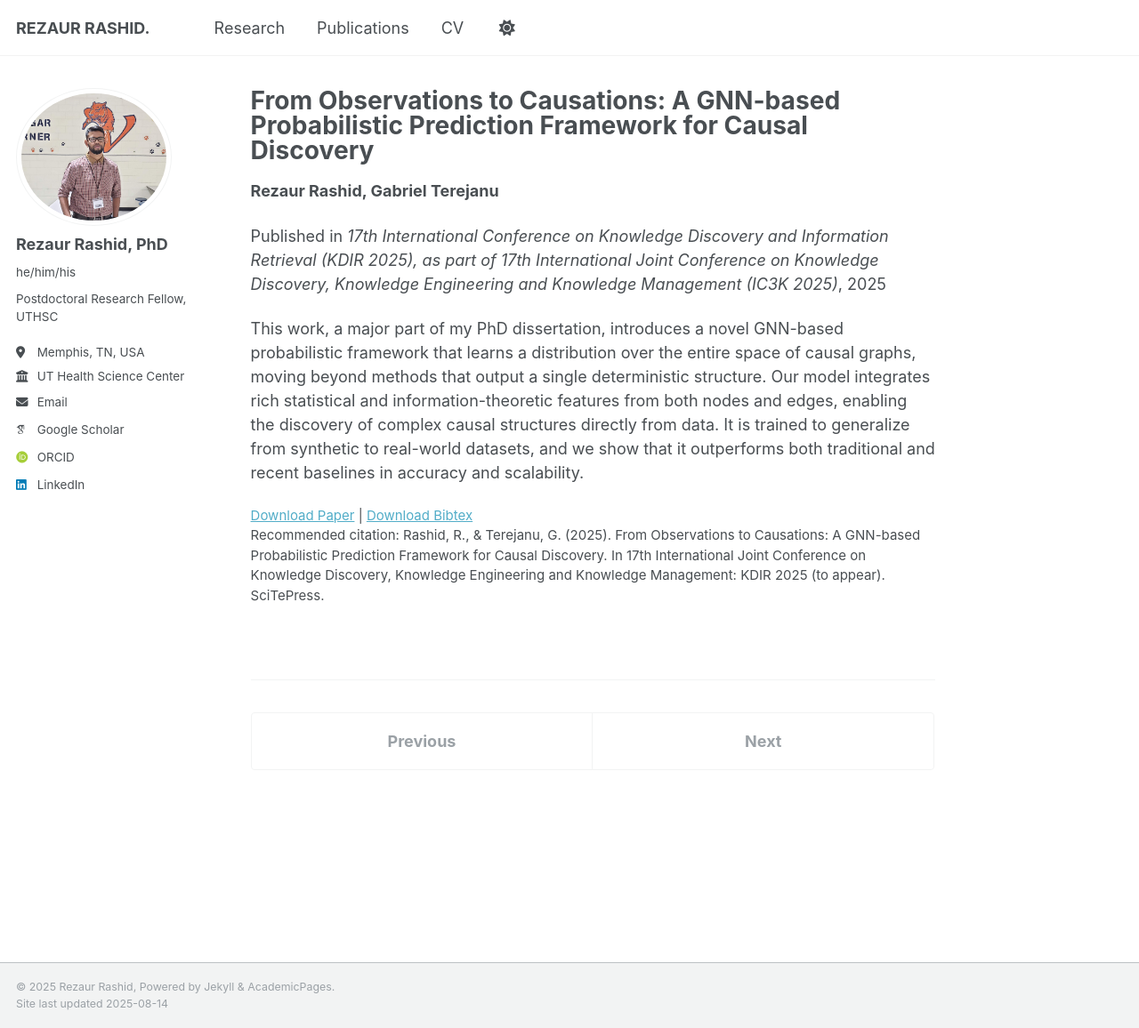
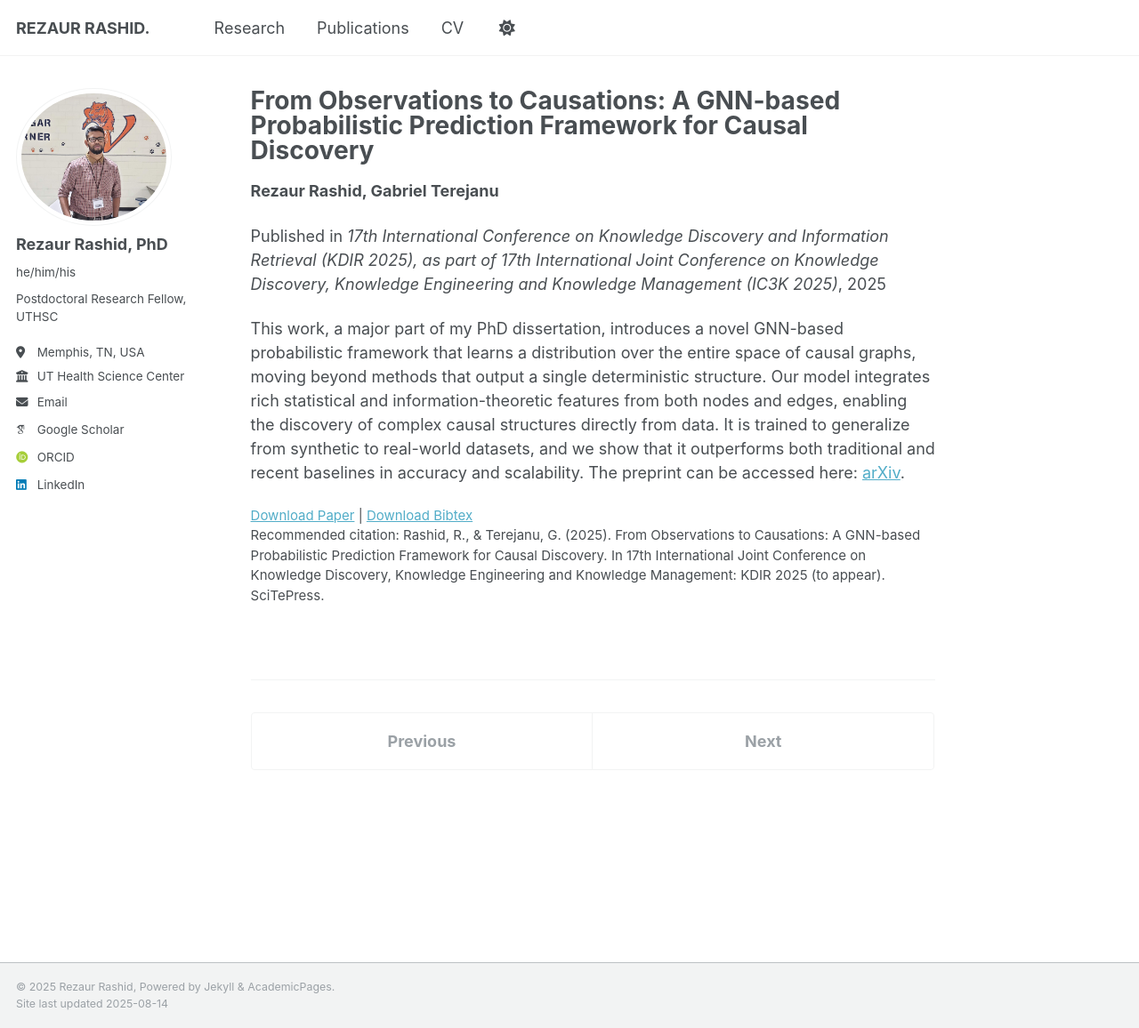
Before and after one commit to rezaurrashid/rezaurrashid.github.io, a Jekyll site: the page built from _publications/rashid2025graph.md, in a window 1280 px wide and 1156 px high. Shown: the whole window at 89% size. Built offline with Jekyll 4.4.1, drawn with Linux system fonts in a browser that asks for light colours; some web fonts are replaced; a script that is not in the unit is left out.

Commit message:
updated publications

```diff
--- a/_publications/rashid2025graph.md
+++ b/_publications/rashid2025graph.md
@@ -4,11 +4,11 @@ collection: publications
 category: conferences
 permalink: /publication/rashid2025graph
 authors: "Rezaur Rashid, Gabriel Terejanu"
-date: 2025-10-22 # Use the first day of the conference, or the publication date if you know it
+date: 2025-07-22 # Use the first day of the conference, or the publication date if you know it
 venue: "17th International Conference on Knowledge Discovery and Information Retrieval (KDIR 2025), as part of 17th International Joint Conference on Knowledge Discovery, Knowledge Engineering and Knowledge Management (IC3K 2025)"
 paperurl: "https://kdir.scitevents.org/Home.aspx"
 bibtexurl: "/files/bib/rashid2025graph.bib"
 citation: "Rashid, R., & Terejanu, G. (2025). From Observations to Causations: A GNN-based Probabilistic Prediction Framework for Causal Discovery. In 17th International Joint Conference on Knowledge Discovery, Knowledge Engineering and Knowledge Management: KDIR 2025 (to appear). SciTePress."
 ---
 
-This work, a major part of my PhD dissertation, introduces a novel GNN-based probabilistic framework that learns a distribution over the entire space of causal graphs, moving beyond methods that output a single deterministic structure. Our model integrates rich statistical and information-theoretic features from both nodes and edges, enabling the discovery of complex causal structures directly from data. It is trained to generalize from synthetic to real-world datasets, and we show that it outperforms both traditional and recent baselines in accuracy and scalability.
+This work, a major part of my PhD dissertation, introduces a novel GNN-based probabilistic framework that learns a distribution over the entire space of causal graphs, moving beyond methods that output a single deterministic structure. Our model integrates rich statistical and information-theoretic features from both nodes and edges, enabling the discovery of complex causal structures directly from data. It is trained to generalize from synthetic to real-world datasets, and we show that it outperforms both traditional and recent baselines in accuracy and scalability. The preprint can be accessed here: [arXiv](https://arxiv.org/pdf/2507.20349).
```
Also changed, not shown: _publications/rashid2025simulating.md (+1 -1 lines).
